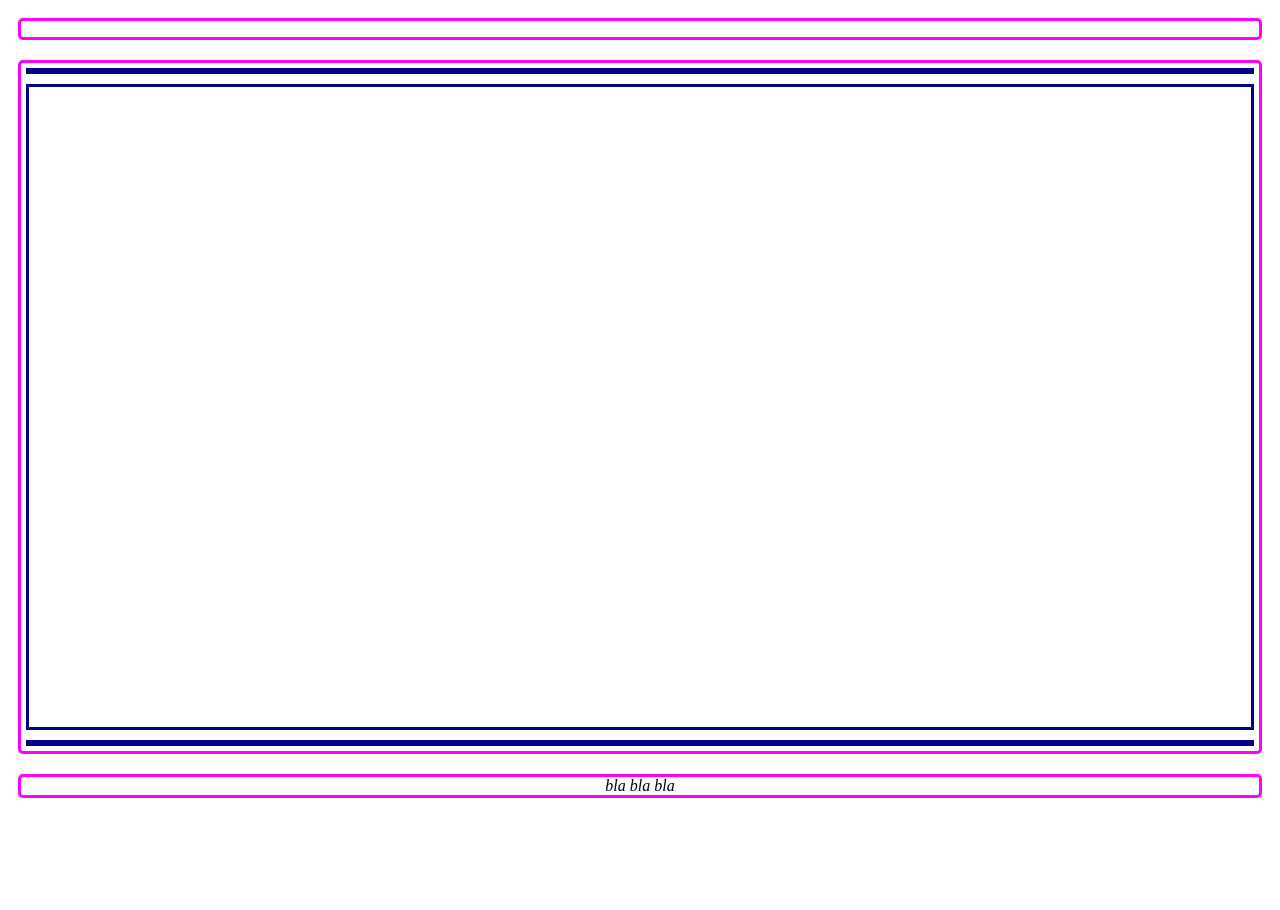
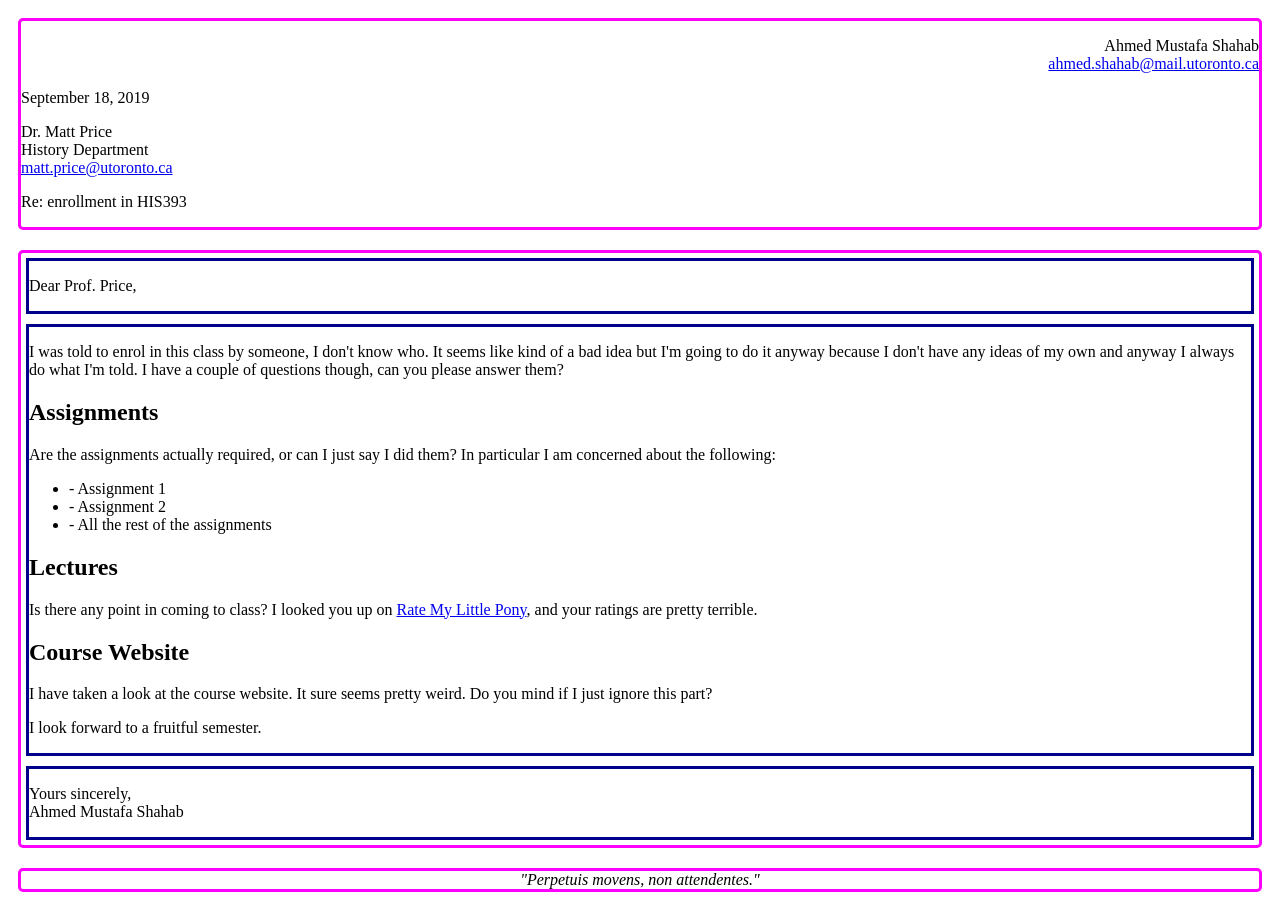
Before and after one commit to dh20199/01-blog-AhmedMShahab, a website: page 01/index.html in a window 1280 px wide. Before the commit the page ends 816 px from the top, so only its background shows below. Drawn offline with Linux system fonts and the light colour scheme.

Commit message:
completed 1st section

```diff
--- a/01/index.html
+++ b/01/index.html
@@ -10,40 +10,69 @@
         <main>
             <header>
                 <div class="senderinfo">
-                    <p>
-
+                    <p>Ahmed Mustafa Shahab<br>
+                        <a href="mailto:ahmed.shahab@mail.utoronto.ca">ahmed.shahab@mail.utoronto.ca</a>
                     </p>
                 </div>
 
                 <time>
-
+                    September 18, 2019
                 </time>
 
                 <div class="recipient">
+                    <p>Dr. Matt Price<br>
+                            History Department<br>
+                            <a href="mailto:matt.price@utoronto.ca">matt.price@utoronto.ca</a>
+                        </p>
 
                 </div>
 
+
                 <div class="subject">
-
+                        <p>Re: enrollment in HIS393</p>
                 </div>
             </header>
 
             <article>
                 <div class="greeting">
+                    <p>Dear Prof. Price,</p>
 
                 </div>
 
                 <div class="text">
+                        <p>I was told to enrol in this class by someone, I don't know who. It seems like kind of a bad idea but I'm going to do it anyway because I don't have any ideas of my own and anyway I always do what I'm told. I have a couple of questions though, can you please answer them?</p>
+
+                        <h1>Assignments</h1>
+
+                        <p>Are the assignments actually required, or can I just say I did them?  In particular I am concerned about the following:</p>
+
+                        <ul>
+                        <li>- Assignment 1</li>
+                        <li>- Assignment 2</li>
+                        <li>- All the rest of the assignments</li>
+                        </ul>
+
+                        <h1>Lectures</h1>
+
+                        <p>Is there any point in coming to class? I looked you up on <a href="https://www.pinterest.ca/pin/840273242953005718/">Rate My Little Pony</a>, and your ratings are pretty terrible.</p>
+
+                        <h1>Course Website</h1>
+
+                        <p>I have taken a look at the course website. It sure seems pretty weird.  Do you mind if I just ignore this part?</p>
+
+                        <p>I look forward to a fruitful semester. </p>
 
                 </div>
 
                 <div class="closing">
+                    <p>Yours sincerely,<br>
+                            Ahmed Mustafa Shahab</p>
 
                 </div>
             </article>
 
             <footer>
-                bla bla bla
+                    "Perpetuis movens, non attendentes."
             </footer>
         </main>
     </body>
```
